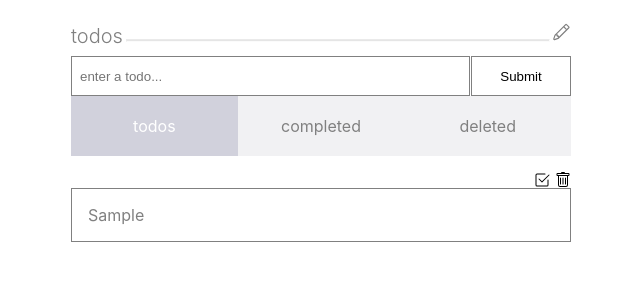
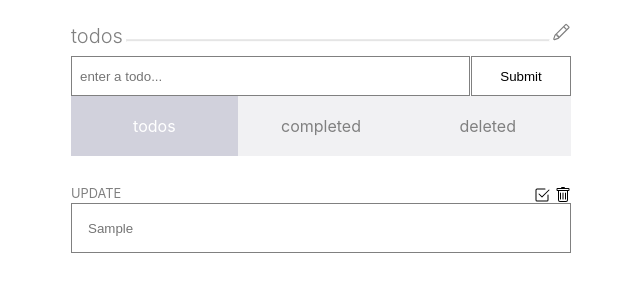
Before and after one commit to scottjason/todos-react-hooks, a React (Create React App) app: page / in a window 1280 px wide. Both pictures are taken after typing "Sample" into the empty fields and a click on the input "Submit". Shown: the top 300 px of the page, without its empty margins (319-959 px from the left). Built offline with nearby package versions, Linux system fonts and the light colour scheme.

Commit message:
added update functionality

```diff
--- a/src/components/Header/Header.js
+++ b/src/components/Header/Header.js
@@ -1,5 +1,5 @@
 import React from 'react'
-import { BsPencil } from 'react-icons/bs';
+import { BsPencil } from 'react-icons/bs'
 import './Header.style.css'
 
 function Header() {
--- a/src/components/InputPanel/InputPanel.js
+++ b/src/components/InputPanel/InputPanel.js
@@ -9,6 +9,7 @@ const InputPanel = props => {
   const generateTodo = (message) => ({
     id: uuidv4(),
     message,
+    isReadOnly: true,
     isCompleted: false,
     isDeleted: false,
     createdAt: Date.now(),
@@ -20,7 +21,7 @@ const InputPanel = props => {
     if (message) {
       const action = { type: 'ADD_TODO', payload: generateTodo(message) }
       dispatch(action)
-       todoRef.current.value = ''
+      todoRef.current.value = ''
     }
   }
 
--- a/src/components/Todo/Todo.js
+++ b/src/components/Todo/Todo.js
@@ -1,12 +1,28 @@
-import React from 'react'
+import React, { useState, useEffect, useRef } from 'react'
 import { BsTrash } from 'react-icons/bs'
 import { BsCheckBox } from 'react-icons/bs'
 import './Todo.style.css'
 
 function Todo(props) {
-  const { todo } = props;
+  const { todo } = props
+  const inputRef = useRef(null)
+  const [isReadOnly, setReadOnly] = useState(true)
+
+  useEffect(() => {
+    if (!isReadOnly) {
+      inputRef.current.focus()
+    }
+  })
+
   return (
     <div className='todo-container'>
+      <p
+        className='update'
+        onClick={() => setReadOnly(!isReadOnly)}
+      >
+        {isReadOnly && 'UPDATE'}
+        {!isReadOnly && 'COMPLETE UPDATE'}
+      </p>
       <div className='icon-container'>
         <BsCheckBox
           className='checkbox'
@@ -17,11 +33,14 @@ function Todo(props) {
           onClick={() => props.onDelete(todo.id)}
         />
       </div>
-	    <div className='item-container'>
-	      <p>{ todo.message }</p>
+      <input
+        ref={inputRef}
+        readOnly={isReadOnly}
+        className='item-container'
+        placeholder={todo.message}
+      />
     </div>
-  	</div>
-  );
+  )
 }
 
 export default Todo
--- a/src/components/Todo/Todo.style.css
+++ b/src/components/Todo/Todo.style.css
@@ -37,3 +37,13 @@
 .trash-can {
   cursor: pointer;
 }
+
+.update {
+	position: relative;
+	margin: 0;
+  font-size: .8rem;
+  top: 14px;
+	color: gray;
+	cursor: pointer;
+	z-index: 1;
+}
--- a/src/components/Todos/Todos.js
+++ b/src/components/Todos/Todos.js
@@ -14,12 +14,12 @@ function Todos(props) {
       return todo.isCompleted
     })
   } else if (isDeletedActive) {
-      todos = todos.filter(todo => {
-        return todo.isDeleted
+    todos = todos.filter(todo => {
+      return todo.isDeleted
     })
   } else {
-      todos = todos.filter(todo => {
-        return !todo.isCompleted && !todo.isDeleted
+    todos = todos.filter(todo => {
+      return !todo.isCompleted && !todo.isDeleted
     })
   }
 
@@ -36,6 +36,12 @@ function Todos(props) {
     dispatch(action)
   }
 
+  const onUpdate = todoId => {
+    const type = 'UPDATE_TODO'
+    const action = generateAction(type, todoId)
+    dispatch(action)
+  }
+
   const onDelete = todoId => {
     const type = 'DELETE_TODO'
     const action = generateAction(type, todoId)
@@ -44,11 +50,12 @@ function Todos(props) {
 
   return (
     <div className='todos-container'>
-      {todos.map((todo) => (
+      {todos.map(todo => (
         <Todo
           key={todo.id}
           todo={todo}
           onComplete={onComplete}
+          onUpdate={onUpdate}
           onDelete={onDelete}
         />
       ))}
--- a/src/reducer/index.js
+++ b/src/reducer/index.js
@@ -5,6 +5,16 @@ const reducer = (state, action) => {
       if (todo.id === targetId) {
         todo.isDeleted = false
         todo.isCompleted = true
+      }
+      return todo
+    })
+  }
+
+  const updateTodo = targetId => {
+    return state.todos.map(todo => {
+      if (todo.id === targetId) {
+        console.log(todo.isReadOnly)
+        todo.isReadOnly = !todo.isReadOnly
       }
       return todo
     })
@@ -24,7 +34,12 @@ const reducer = (state, action) => {
   case 'ADD_TODO':
     return {
       ...state,
-      todos: state.todos.concat(action.payload),
+      todos: state.todos.concat(action.payload)
+    }
+  case 'UPDATE_TODO':
+    return {
+      ...state,
+      todos: updateTodo(action.payload)
     }
   case 'COMPLETE_TODO':
     return {
```
Also changed, not shown: package.json (+1 -8 lines), .eslintrc.js (deleted), src/.eslintrc.js (added), src/components/Tabs/Tabs.js (indentation only), 1 other file (tests, documents, lock files or other folders). Lines whose indentation alone changed are shown as unchanged.
